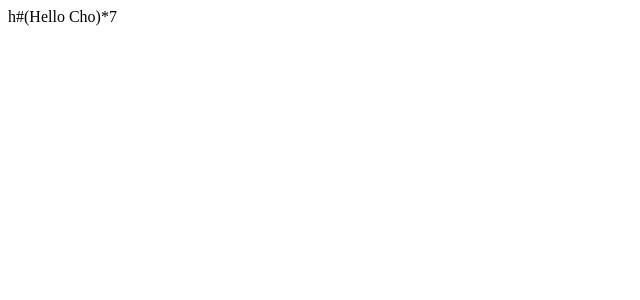
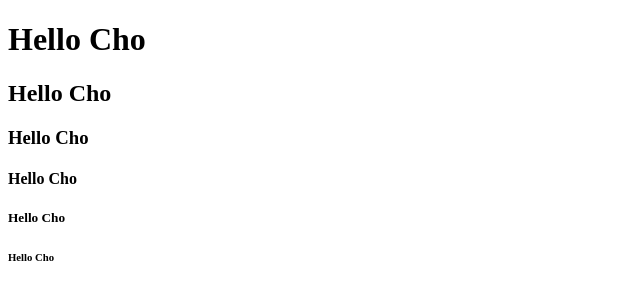
Before and after one commit to 01cho/first, a plain HTML site: page index.html in a window 1280 px wide. Shown: the whole page, without its empty margins (0-640 px from the left). Drawn offline with Linux system fonts and the light colour scheme.

Commit message:
(수정) index.html 내용 수정

```diff
--- a/index.html
+++ b/index.html
@@ -6,6 +6,11 @@
     <title>Document</title>
 </head>
 <body>
-    h#(Hello Cho)*7
+    <h1>Hello Cho</h1>
+    <h2>Hello Cho</h2>
+    <h3>Hello Cho</h3>
+    <h4>Hello Cho</h4>
+    <h5>Hello Cho</h5>
+    <h6>Hello Cho</h6>
 </body>
 </html>
```
